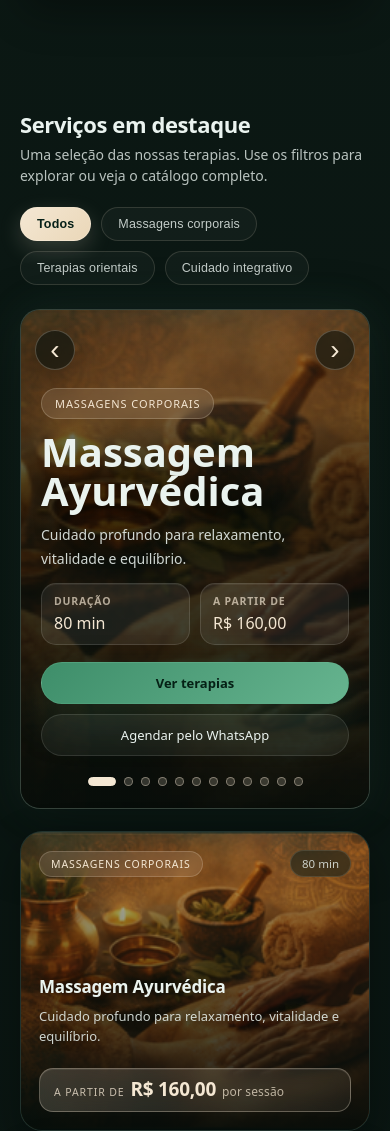
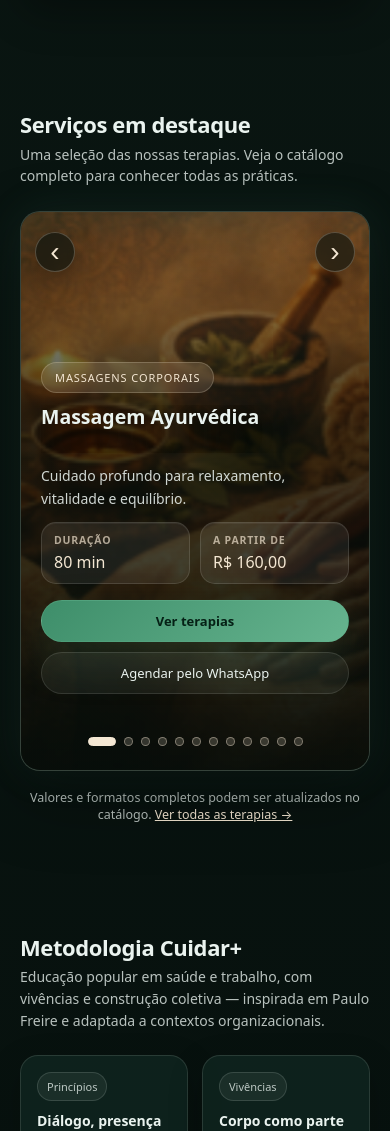
Before and after one commit to mariomoutinho/ecossistema-pindorama-site, a PHP site: page / in a window 390 px wide. Shown: the part 2448-3579 px from the top of the page. Run offline with PHP 8.4, Linux system fonts and the light colour scheme.

Commit message:
fix: ajusta carrossel de terapias na home

```diff
--- a/assets/css/home.css
+++ b/assets/css/home.css
@@ -137,7 +137,7 @@
    ============================================================ */
 .therapyCarousel{
   position: relative;
-  min-height: 420px;
+  min-height: 460px;
   border-radius: 26px;
   overflow: hidden;
   isolation: isolate;
@@ -174,13 +174,14 @@
   position: relative;
   z-index: 2;
   width: min(610px, calc(100% - 120px));
-  min-height: 420px;
-  padding: 48px 64px;
+  min-height: 460px;
+  padding: 48px 64px 92px;
   display: flex;
   flex-direction: column;
-  justify-content: center;
+  justify-content: flex-start;
   gap: 16px;
 }
+.therapyCarousel__content > * { flex: 0 0 auto; }
 .therapyCarousel__tag{
   align-self: flex-start;
   font-size: 11px;
@@ -197,17 +198,27 @@
 .therapyCarousel h3{
   margin: 0;
   color: var(--text);
-  font-size: clamp(31px, 4vw, 52px);
-  line-height: .98;
+  font-size: clamp(22px, 2.2vw, 28px);
+  line-height: 1.2;
   letter-spacing: 0;
   text-shadow: 0 16px 38px rgba(0,0,0,.48);
+  display: -webkit-box;
+  -webkit-line-clamp: 3;
+  -webkit-box-orient: vertical;
+  overflow: hidden;
+  word-break: break-word;
+  min-height: calc(1.2em * 2);
 }
 .therapyCarousel p{
   margin: 0;
   color: rgba(234,243,239,.88);
-  font-size: 15.5px;
-  line-height: 1.65;
+  font-size: 15px;
+  line-height: 1.6;
   max-width: 56ch;
+  display: -webkit-box;
+  -webkit-line-clamp: 3;
+  -webkit-box-orient: vertical;
+  overflow: hidden;
 }
 .therapyCarousel__meta{
   display: flex;
@@ -236,6 +247,9 @@
   flex-wrap: wrap;
   gap: 10px;
   margin-top: 4px;
+}
+.therapyCarousel__actions .btn{
+  flex: 0 1 auto;
 }
 .therapyCarousel__arrow{
   position: absolute;
@@ -269,9 +283,11 @@
   position: absolute;
   z-index: 4;
   left: 64px;
-  bottom: 28px;
+  right: 64px;
+  bottom: 22px;
   display: flex;
   gap: 8px;
+  padding: 6px 0;
 }
 .therapyCarousel__dot{
   width: 9px;
@@ -792,11 +808,11 @@ textarea{ min-height: 120px; resize: vertical; }
   .heroGrid{ grid-template-columns: 1fr; }
   .therapyCarousel,
   .therapyCarousel__content{
-    min-height: 380px;
+    min-height: 440px;
   }
   .therapyCarousel__content{
     width: min(620px, calc(100% - 96px));
-    padding: 42px 54px;
+    padding: 42px 54px 86px;
   }
   .servicesGrid{ grid-template-columns: repeat(2, 1fr); gap: 16px; }
   .serviceCard{ min-height: 320px; }
@@ -808,7 +824,7 @@ textarea{ min-height: 120px; resize: vertical; }
     margin-top: 26px;
   }
   .therapyCarousel{
-    min-height: 500px;
+    min-height: 560px;
     border-radius: 20px;
   }
   .therapyCarousel__shade{
@@ -818,16 +834,19 @@ textarea{ min-height: 120px; resize: vertical; }
   }
   .therapyCarousel__content{
     width: 100%;
-    min-height: 500px;
+    min-height: 560px;
     justify-content: flex-end;
-    padding: 78px 20px 58px;
-    gap: 13px;
+    padding: 78px 20px 78px;
+    gap: 12px;
   }
   .therapyCarousel h3{
-    font-size: clamp(28px, 11vw, 40px);
+    font-size: clamp(18px, 5vw, 22px);
+    line-height: 1.25;
+    min-height: calc(1.25em * 2);
   }
   .therapyCarousel p{
     font-size: 14px;
+    -webkit-line-clamp: 3;
   }
   .therapyCarousel__meta{
     display: grid;
@@ -861,7 +880,7 @@ textarea{ min-height: 120px; resize: vertical; }
   .therapyCarousel__dots{
     left: 20px;
     right: 20px;
-    bottom: 22px;
+    bottom: 18px;
     justify-content: center;
   }
   .servicesGrid{ grid-template-columns: 1fr; gap: 14px; }
--- a/coletivopindorama.php
+++ b/coletivopindorama.php
@@ -202,20 +202,16 @@ require __DIR__ . '/partials/header.php';
       <div class="sectionHead">
         <div>
           <h2>Serviços em destaque</h2>
-          <p>Uma seleção das nossas terapias. Use os filtros para explorar ou veja o catálogo completo.</p>
+          <p>Uma seleção das nossas terapias. Veja o catálogo completo para conhecer todas as práticas.</p>
         </div>
-        <div class="tools" id="serviceFilters" aria-label="Filtros de serviços"></div>
       </div>
 
       <div class="therapyCarousel" id="therapyCarousel" aria-label="Terapias em destaque"></div>
 
-      <div class="servicesWrap">
-        <div class="servicesGrid" id="servicesGrid"></div>
-        <p class="note">
-          Valores e formatos completos podem ser atualizados no catálogo.
-          <a class="link" href="<?= htmlspecialchars($terapiasUrl) ?>">Ver todas as terapias →</a>
-        </p>
-      </div>
+      <p class="note" style="margin-top:18px;">
+        Valores e formatos completos podem ser atualizados no catálogo.
+        <a class="link" href="<?= htmlspecialchars($terapiasUrl) ?>">Ver todas as terapias →</a>
+      </p>
     </div>
   </section>
 
```
